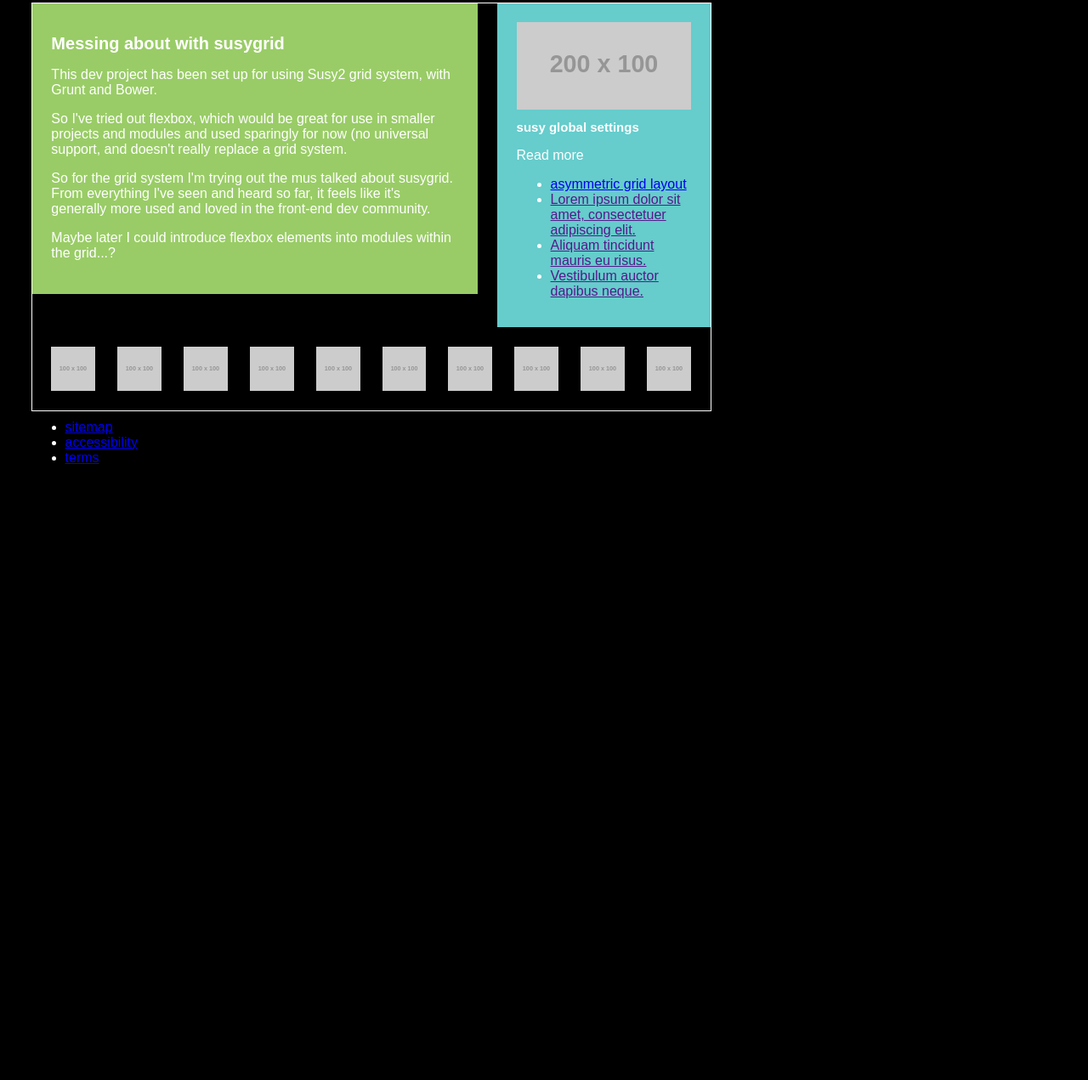
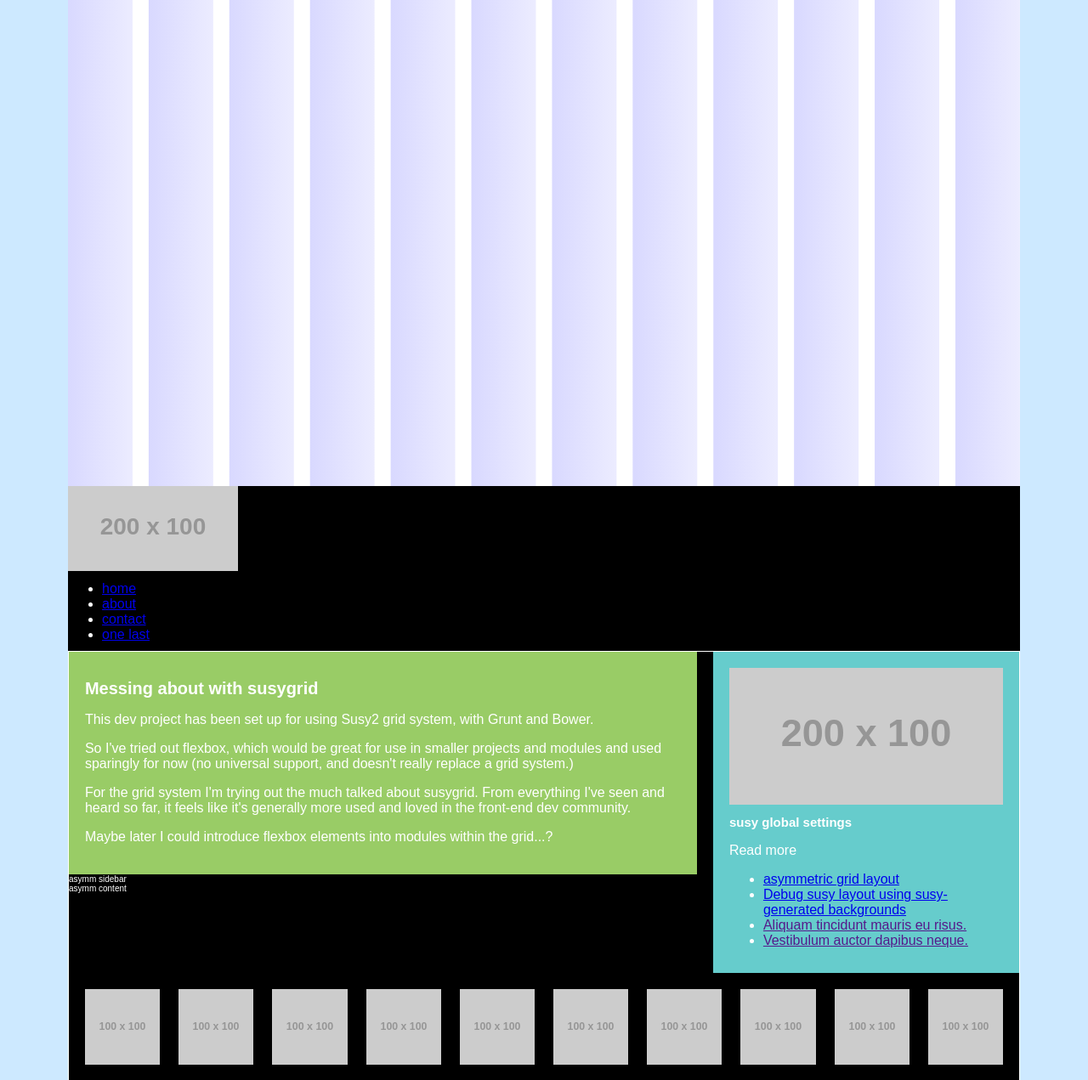
Before and after one commit to udon3/grunt-susy-browserify-base, a website: page src/susygrid-test.html in a window 1280 px wide. Shown: the part 228-1499 px from the top of the page at 85% size. Before the commit the page ends 822 px from the top, so only its background shows below. Drawn offline with Linux system fonts and the light colour scheme; placeholder pictures from the web are drawn by us.

Commit message:
start of asymmetrical layout (WIP), commit before moving platforms to Mac

```diff
--- a/Gruntfile.js
+++ b/Gruntfile.js
@@ -81,7 +81,7 @@ module.exports = function(grunt){
 				sourceMap: true //don't need this, since only one file
 			},
 			target: {
-			    files: {
+			  files: {
 	        'dist/js/app.js': ['src/js/app.js']
 	      }
 			}
--- a/src/scss/_base.scss
+++ b/src/scss/_base.scss
@@ -14,7 +14,6 @@ html {
 body {
 	font-size: 62.5%;
 	background-color: #CDE9FF;
-	background: #000;
 }
 
 p, li {
--- a/src/scss/_susy-test.scss
+++ b/src/scss/_susy-test.scss
@@ -13,14 +13,14 @@
 $susy: (
   columns: 12, //tell susy to use a 12 col grid
   container: 1120px, //translates to a max-width of 1120px
-  gutters: .5,
+  gutters: .25,
   // gutters are set as a ratio on the size of the column (default is a quarter of column width)
   // for explicit gutters - 20px gutters to 70px columns:
   //gutters: 20px/70px
 
   //overriding the use-custom settings
   use-custom: (rem: true, clearfix: true),
-
+  debug: (image: show) //enable debug with susy generated backgrounds(http://www.zell-weekeat.com/susy-grid-background-image/)
 );
 @include border-box-sizing;
 
@@ -42,6 +42,42 @@ $susy: (
 		margin-right: gutter(9); //returns the width of a gutter for a 9 column layout
 */
 
+//Debug with susy generated backgrounds:
+//(http://www.zell-weekeat.com/susy-grid-background-image/)
+//desktop-first direction
+// .wrap {
+//   @include container();
+//   height: 100vh;
+//   background-color: #fff;
+
+//   @media (max-width: 800px) {
+//     @include show-grid(8);
+//   }
+
+//   @media (max-width: 600px) {
+//     @include show-grid(4);
+//   }
+// }
+
+//mobile-first direction:
+.wrap {
+  @include container();
+  @include show-grid(4);
+  height: 100vh;
+  background-color: #fff;
+
+  @media (min-width: 600px) {
+    @include show-grid(8);
+  }
+
+  @media (min-width: 800px) {
+    @include show-grid(12);
+  }
+
+}
+
+//--------------------------
+
 .susynav {
 	width: 100%;
 	background: #ccc;
@@ -49,8 +85,8 @@ $susy: (
 
 
 .container {
-	@include container(80em);
-	margin: gutter();
+	@include container(); //enter a max-width value to override $susy map setting
+	//margin: gutter();
 	background: #000;
 	color: #fff;
 }
@@ -76,7 +112,6 @@ main {
   background: #66CCCC;
 	padding: gutter();
 
-
   img {
   	display: none;
   }
@@ -91,8 +126,13 @@ main {
   }
 }
 
+// asymmetric layout (http://www.zell-weekeat.com/asymmetric-layouts-with-susy/)
+// for Asymmetric grids, global columns and output settings need to be updated:
+// - set `output` to `isolate`
+// - set columns as a sass list
 
-
+// full width with 10 columns, using 'gallery'
+//gallery - shortcut (mixin) for building a gellery (more on shortcuts: http://susy.readthedocs.org/en/latest/toolkit/)
 .social {
 	width: 100%;
 	padding: gutter();
@@ -102,15 +142,15 @@ main {
 	&:after {
 	  @extend %clearfix; //custom placeholder (due to absence of compass)
 	}
+
 	ul {
 	margin: 0;
 	padding: 0;
 	list-style: none;
 	}
 	.social__list-item {
-		@include gallery(2 of 10);
+		@include gallery(2 of 10); //"of" keyword specifies the context in this instance, so context of 10 columns (context = number of columns in the parent element)
     margin-bottom: gutter(10);
-
 
 		// &:last-child {
 		// 	@include last;
@@ -120,7 +160,6 @@ main {
 			@include gallery(1 of 10);
     	margin-bottom: 0;
 		}
-
 
 		img {
 			display: block;
--- a/src/susygrid-test.html
+++ b/src/susygrid-test.html
@@ -7,6 +7,10 @@
 	<link rel="stylesheet" href="css/all.css">
 </head>
 <body>
+	<!-- http://www.zell-weekeat.com/susy-grid-background-image/ -->
+	<div class="wrap"></div>
+
+
 
 	<div class="container">
 		<header>
@@ -29,9 +33,9 @@
 
 				<p>This dev project has been set up for using Susy2 grid system, with Grunt and Bower.</p>
 
-				<p>So I've tried out flexbox, which would be great for use in smaller projects and modules and used sparingly for now (no universal support, and doesn't really replace a grid system.</p>
+				<p>So I've tried out flexbox, which would be great for use in smaller projects and modules and used sparingly for now (no universal support, and doesn't really replace a grid system.)</p>
 
-				<p>So for the grid system I'm trying out the mus talked about susygrid. From everything I've seen and heard so far, it feels like it's generally more used and loved in the front-end dev community.</p>
+				<p>For the grid system I'm trying out the much talked about susygrid. From everything I've seen and heard so far, it feels like it's generally more used and loved in the front-end dev community.</p>
 
 				<p>Maybe later I could introduce flexbox elements into modules within the grid...?</p>
 
@@ -43,11 +47,20 @@
 				<h2>susy global settings</h2>
 				<p>Read more</p>
 				<ul>
-					<li><a href="http://susydocs.oddbird.net/en/latest/settings/#columns">asymmetric grid layout</a></li>
-					<li><a href="">Lorem ipsum dolor sit amet, consectetuer adipiscing elit.</a></li>
+					<li><a href="http://www.zell-weekeat.com/asymmetric-layouts-with-susy/">asymmetric grid layout</a></li>
+					<li><a href="http://www.zell-weekeat.com/susy-grid-background-image/">Debug susy layout using susy-generated backgrounds</a></li>
 					<li><a href="">Aliquam tincidunt mauris eu risus.</a></li>
 					<li><a href="">Vestibulum auctor dapibus neque.</a></li>
 				</ul>
+			</div>
+
+			<div class="asymmetric">
+				<div class="asymmetric__sidebar">
+					asymm sidebar
+				</div>
+				<div class="asymmetric__content">
+					asymm content
+				</div>
 			</div>
 
 			<div class="social">
```
Also changed, not shown: src/css/all.css, src/scss/_pre-postcss.css, 2 other files.
